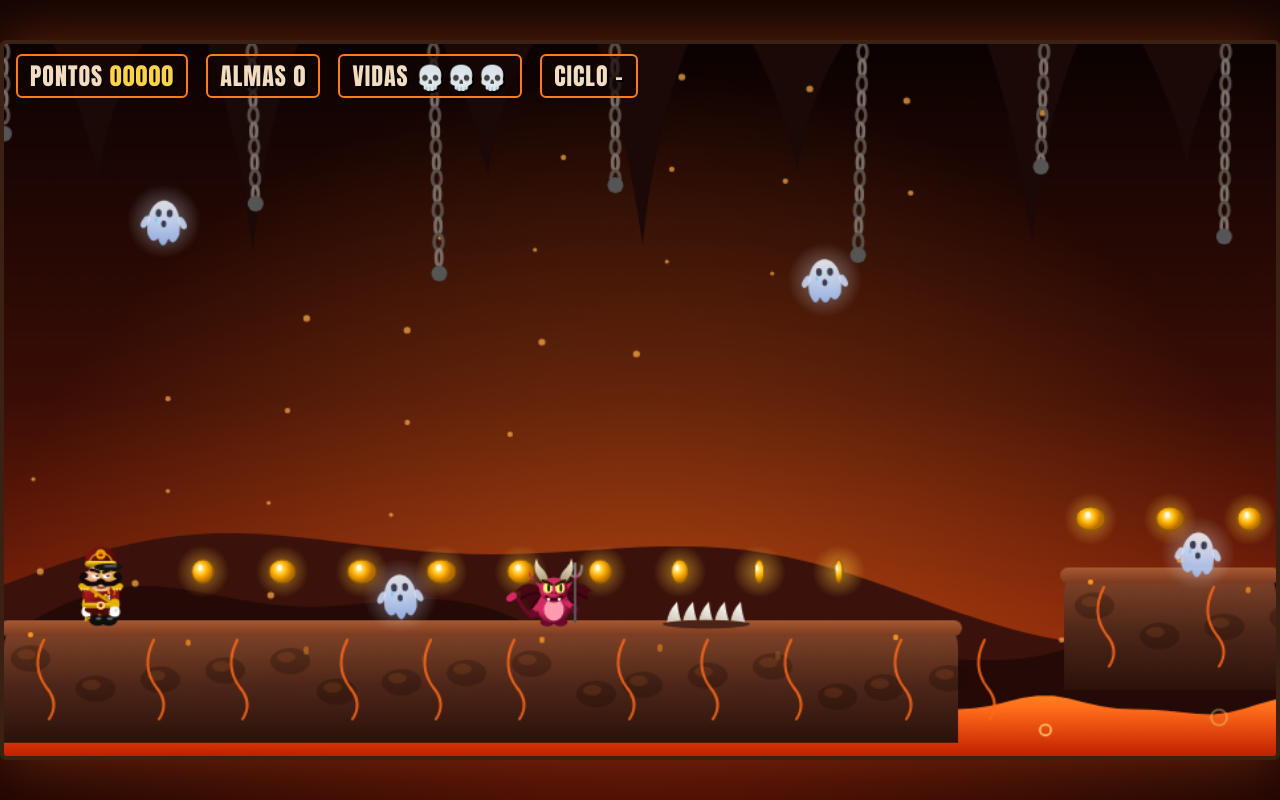
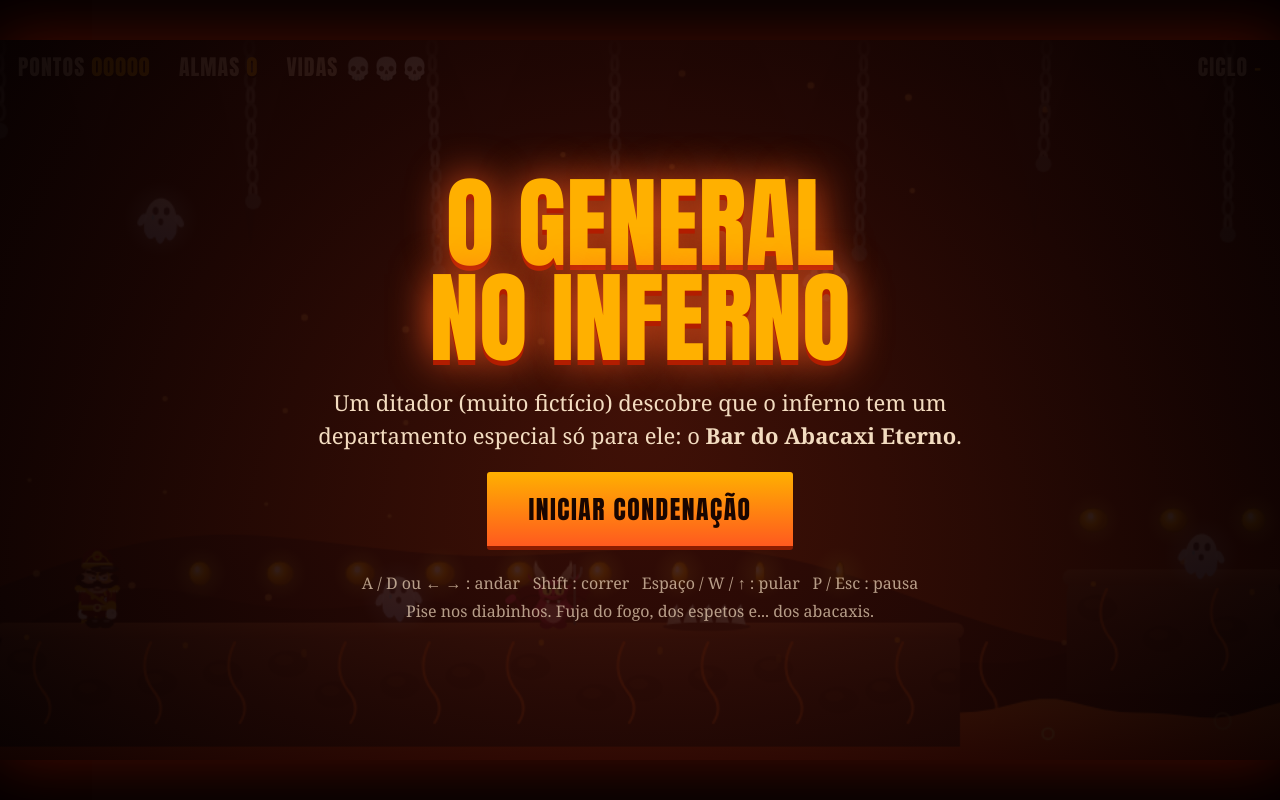
Before and after one commit to matheusalveslisboa-ux/abacaxi, a plain HTML site: page index.html in a window 1280 px wide. Drawn offline with Linux system fonts and the light colour scheme; animation ran at ten frames a second.

Commit message:
Update style.css

```diff
--- a/style.css
+++ b/style.css
@@ -1,44 +1,21 @@
-/* ===== Paleta (mude aqui) ===== */
-:root{
-  --preto:#120504;
-  --marrom:#3b2014;
-  --brasa:#ff7a1a;
-  --fogo:#e8321a;
-  --cinza-osso:#f3dcc0;
-  --fonte:Impact,"Arial Black","Haettenschweiler",sans-serif;
-  --texto:"Trebuchet MS","Segoe UI",sans-serif;
-}
-*{box-sizing:border-box}
-html,body{margin:0;height:100%;background:radial-gradient(circle at 50% 120%,#5a1306,var(--preto) 70%);color:var(--cinza-osso);font-family:var(--texto)}
+:root{--lava:#ff5a1f;--brasa:#ffb000;--osso:#f3dcc0;--carvao:#150605;--tijolo:#5c1a0e}
+*{box-sizing:border-box;margin:0}
+html,body{height:100%;background:#050101;color:var(--osso);font-family:Impact,"Arial Black",sans-serif;overflow:hidden}
 body{display:flex;align-items:center;justify-content:center}
-
-#wrap{position:relative;width:min(100vw,calc(100vh*16/9));aspect-ratio:16/9;box-shadow:0 0 60px rgba(255,90,20,.35);border:4px solid var(--marrom);border-radius:6px;overflow:hidden;background:#000}
-canvas{width:100%;height:100%;display:block;image-rendering:auto}
-
-/* HUD */
-#hud{position:absolute;top:10px;left:12px;right:12px;display:flex;gap:18px;font-family:var(--fonte);font-size:clamp(14px,2.4vw,24px);letter-spacing:1px;text-shadow:2px 2px 0 #000;pointer-events:none}
-#hud span{background:rgba(18,5,4,.7);border:2px solid var(--brasa);border-radius:6px;padding:2px 12px}
-#hud #score{margin-left:auto;color:#ffd24a}
-#hud #souls{color:#9fe8ff}
-
-/* Aviso rápido */
-#toast{position:absolute;top:14%;left:50%;transform:translateX(-50%);max-width:80%;text-align:center;background:var(--preto);border:2px solid var(--brasa);color:var(--cinza-osso);padding:8px 18px;border-radius:8px;font-size:clamp(12px,1.8vw,18px);opacity:0;transition:opacity .25s;pointer-events:none}
-#toast.show{opacity:1}
-
-/* Telas por cima do jogo */
-.overlay{position:absolute;inset:0;display:flex;flex-direction:column;align-items:center;justify-content:center;gap:14px;text-align:center;padding:4%;
-  background:radial-gradient(circle at 50% 100%,rgba(232,50,26,.55),rgba(18,5,4,.92) 65%)}
+#wrap{position:relative;width:min(100vw,calc(100vh*16/9));aspect-ratio:16/9;box-shadow:0 0 60px #ff2a0044}
+canvas{width:100%;height:100%;display:block;background:var(--carvao)}
+#hud{position:absolute;top:0;left:0;right:0;display:flex;gap:2.2vw;padding:.8vw 1.4vw;font-size:clamp(11px,1.7vw,22px);letter-spacing:.05em;text-shadow:0 2px 0 #000;background:linear-gradient(#000c,#0000)}
+#hud b{color:var(--brasa);font-weight:400}
+#cycleBox{margin-left:auto}
+#dialog{position:absolute;left:6%;right:6%;bottom:4%;padding:.8vw 1.4vw;background:#1a0705ee;border:3px solid var(--lava);border-radius:4px;font-family:Georgia,serif;font-size:clamp(12px,1.7vw,22px)}
+#dialog b{font-family:Impact,sans-serif;color:var(--brasa);font-weight:400;letter-spacing:.06em}
 .hidden{display:none!important}
-h1,h2{font-family:var(--fonte);margin:0;font-weight:400;color:var(--brasa);text-shadow:3px 3px 0 #000,0 0 22px rgba(255,90,20,.7);line-height:1}
-h1{font-size:clamp(34px,8vw,84px);transform:rotate(-2deg)}
-h2{font-size:clamp(30px,6vw,64px)}
-.sub{max-width:34em;margin:0;font-size:clamp(13px,1.9vw,19px)}
-.keys{font-size:clamp(11px,1.5vw,15px);opacity:.85;margin:6px 0 0}
-.keys b{background:var(--marrom);border:1px solid var(--brasa);border-radius:4px;padding:0 6px}
-.final{font-family:var(--fonte);font-size:clamp(18px,3vw,30px);color:#ffd24a;margin:0}
-
-button{font-family:var(--fonte);font-size:clamp(16px,2.6vw,26px);letter-spacing:1px;cursor:pointer;color:var(--preto);background:linear-gradient(#ffb23a,var(--brasa));border:3px solid var(--preto);border-radius:8px;padding:8px 26px;box-shadow:0 5px 0 #7a2a06;transition:transform .08s,box-shadow .08s}
-button:hover{transform:translateY(-2px)}
-button:active{transform:translateY(4px);box-shadow:0 1px 0 #7a2a06}
-button:focus-visible{outline:3px solid #fff;outline-offset:3px}
-button.alt{background:var(--marrom);color:var(--cinza-osso);border-color:var(--brasa);box-shadow:0 5px 0 #000}
+.screen{position:absolute;inset:0;display:flex;flex-direction:column;align-items:center;justify-content:center;gap:1.6vw;text-align:center;background:radial-gradient(circle,#3a0d06dd,#080101f2);padding:2vw}
+h1{font-size:clamp(34px,8vw,100px);line-height:.95;color:var(--brasa);text-shadow:0 .4vw 0 #b21d00,0 0 40px #ff5a1f}
+h2{font-size:clamp(28px,5.5vw,70px);color:var(--lava);text-shadow:0 .3vw 0 #000}
+.sub{font-family:Georgia,serif;font-size:clamp(12px,1.8vw,22px);max-width:80%;line-height:1.5}
+.help{font-family:Georgia,serif;font-size:clamp(10px,1.3vw,16px);opacity:.7;line-height:1.7}
+button{font:inherit;font-size:clamp(14px,2vw,26px);letter-spacing:.06em;padding:.7em 1.6em;color:#190500;background:linear-gradient(var(--brasa),var(--lava));border:0;border-bottom:.35vw solid #8a1c00;border-radius:3px;cursor:pointer}
+button:hover{filter:brightness(1.15);transform:translateY(-2px)}
+button:focus-visible{outline:3px solid #fff}
+@media (prefers-reduced-motion:reduce){button:hover{transform:none}}
```
